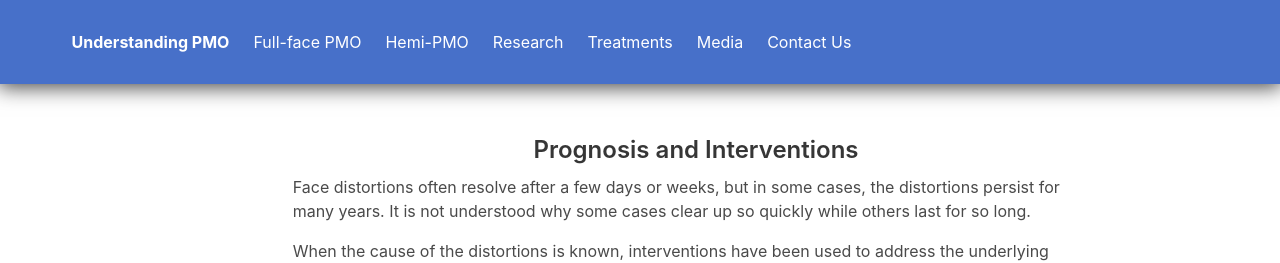
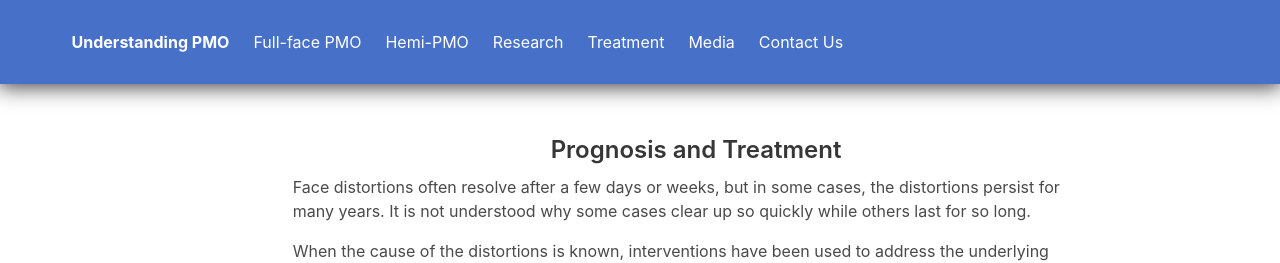
Before and after one commit to ryezyy11/hemiPMO.org, a Jekyll site: the page built from pages/treatment/treatment.html, in a window 1280 px wide. Shown: the top 263 px of the page. Built offline with Jekyll 4.4.1, drawn with Linux system fonts in a browser that asks for light colours.

Commit message:
Updated Treatment Title

```diff
--- a/_includes/header.html
+++ b/_includes/header.html
@@ -21,7 +21,7 @@
                         <a class="navbar-item" href="{{ "subtypes/" | relative_url }}">Full-face PMO</a>
                         <a class="navbar-item" href="{{ "hemipmo/" | relative_url }}">Hemi-PMO</a>
                         <a class="navbar-item" href="{{ "research/" | relative_url }}">Research</a>
-                        <a class="navbar-item" href="{{ "treatment/" | relative_url }}">Treatments</a>
+                        <a class="navbar-item" href="{{ "treatment/" | relative_url }}">Treatment</a>
                         <a class="navbar-item" href="{{ "media/" | relative_url }}">Media</a>
                         <a class="navbar-item" href="{{ "contact/" | relative_url }}">Contact Us</a>
                     </div>
--- a/pages/treatment/treatment.html
+++ b/pages/treatment/treatment.html
@@ -10,7 +10,7 @@ permalink: /treatment/
 
 <div class="column is-10" style="margin: auto;">
     <article class="content">
-        <h2 id="treatment" class="title is-4">Prognosis and Interventions</h2>
+        <h2 id="treatment" class="title is-4">Prognosis and Treatment</h2>
         <p>
             Face distortions often resolve after a few days or weeks, but in some cases, the distortions persist for many years. It is not understood why some cases clear up so quickly while others last for so long.
         </p>
```
Also changed, not shown: 10 other files.
